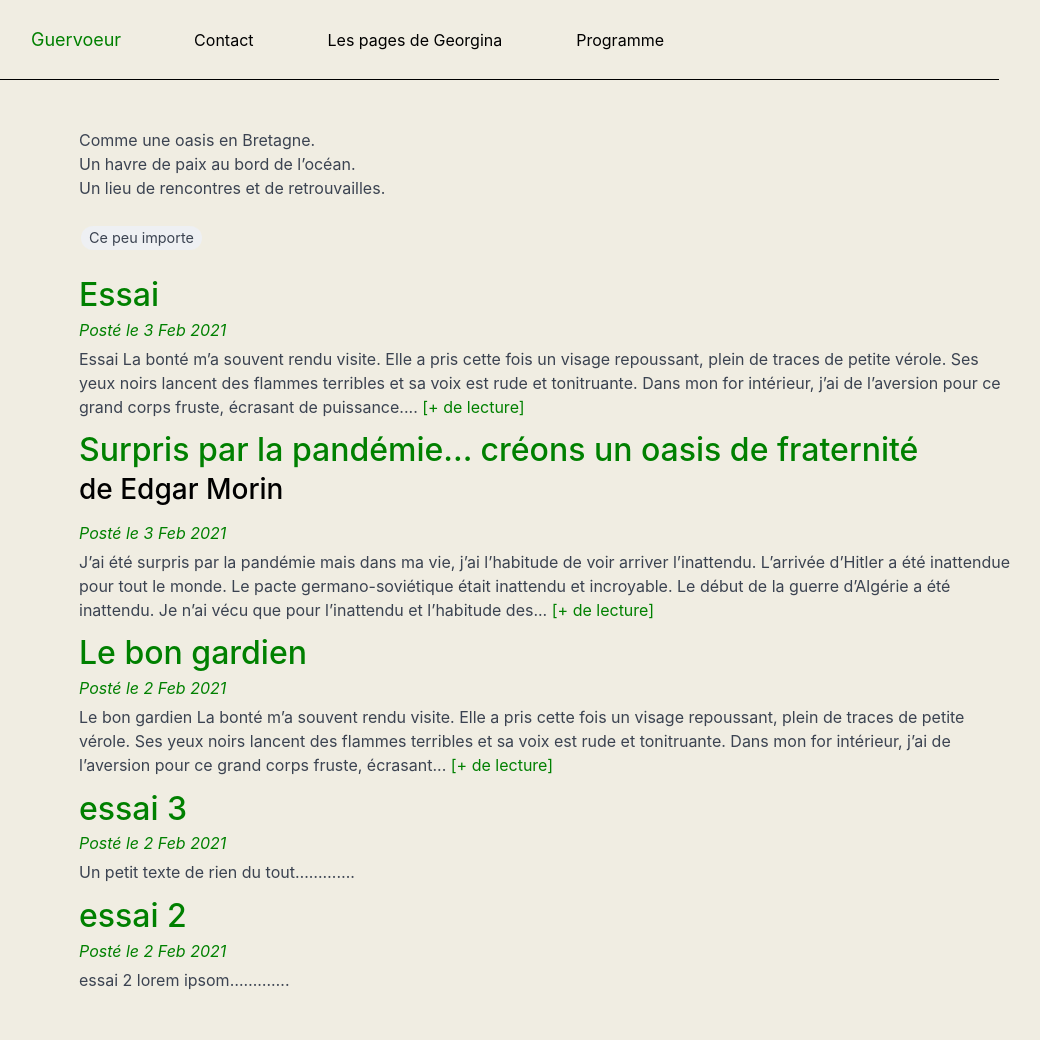
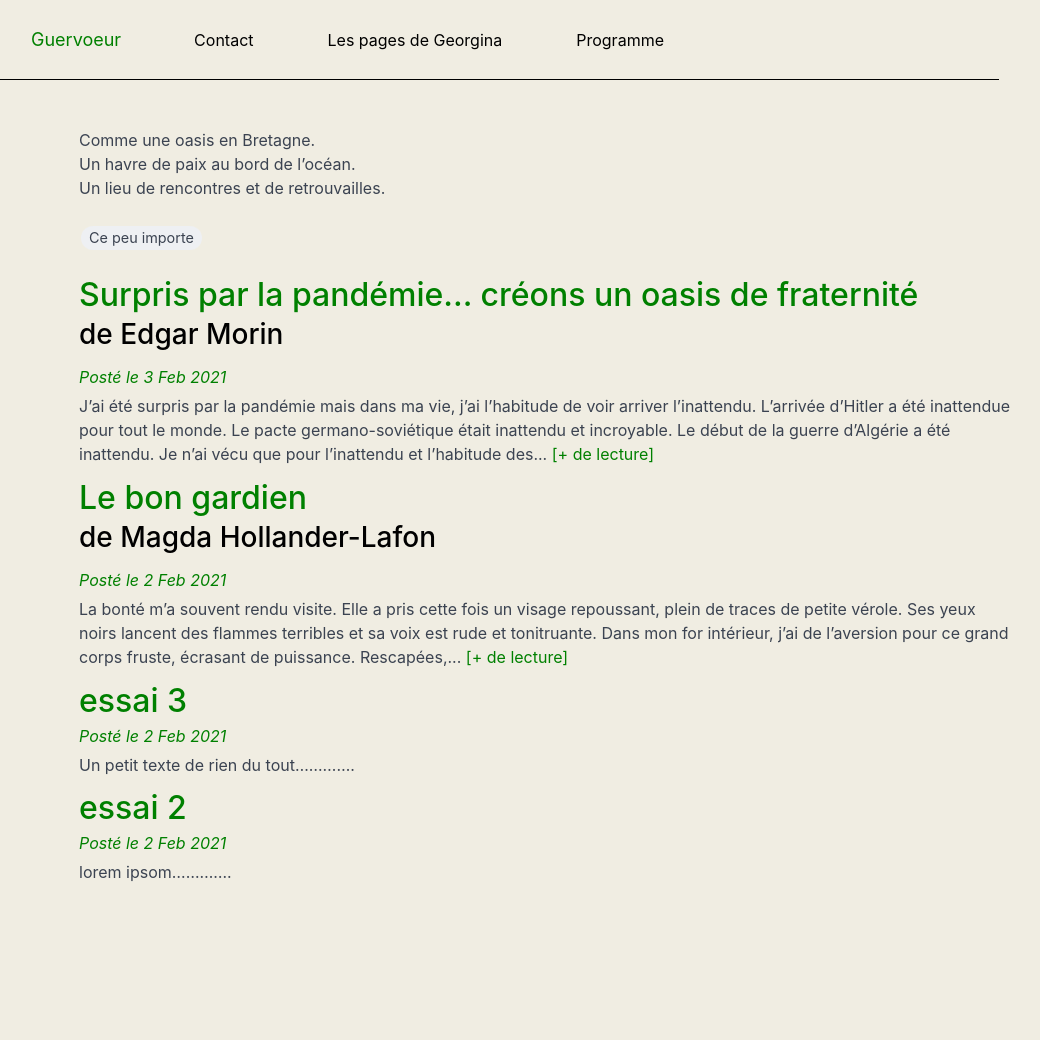
Before and after one commit to violaine-web/guervoeur, a Jekyll site: the page built from index.markdown, in a window 1280 px wide. Shown: the whole page, without its empty margins (141-1181 px from the left). Built offline with Jekyll 4.4.1, drawn with Linux system fonts in a browser that asks for light colours; after the commit the page ends 932 px from its top, so only the background shows below that.

Commit message:
crée et organise des posts pour faire des essais

```diff
--- a/_posts/archipel/2021-02-02-essai-2.md
+++ b/_posts/importe/2021-02-02-essai-2.md
@@ -3,7 +3,4 @@
 title:  "essai 2"
 date:   2021-02-02 10:13:26 +0100
 ---
-
-# essai 2
-
 lorem ipsom.............
--- a/_posts/importe/2021-02-02-le-bon-gardien.md
+++ b/_posts/importe/2021-02-02-le-bon-gardien.md
@@ -1,11 +1,9 @@
 ---
 layout: post
 title:  "Le bon gardien"
+subtitle: de Magda Hollander-Lafon
 date:   2021-02-02 10:13:26 +0100
 ---
-
-# Le bon gardien
-
 La bonté m’a souvent rendu visite. Elle a pris cette fois un visage repoussant, plein de traces de petite vérole. Ses yeux noirs lancent des flammes terribles et sa voix est rude et tonitruante. Dans mon for intérieur, j’ai de l’aversion pour ce grand corps fruste, écrasant de puissance.
 
 Rescapées, nous clouons des rails et déchargeons des wagonnets pleins de traverses. Quarante-trois degrés en dessous de zéro. Nous étions arrivées à destination après plusieurs jours de voyage ; les trois-quart d’entre nous étaient restées dans les fourgons, gelées. Nous sommes encadrées par des gardiens, travailleurs eux-mêmes, et l’ensemble est étroitement surveillé par des uniformes noirs, marqués de la tête de mort.
--- a/_posts/importe/2021-02-03-essai.md
+++ /dev/null
@@ -1,9 +0,0 @@
----
-layout: post
-title:  "Essai"
-date:   2021-02-03 10:13:26 +0100
----
-
-# Essai
-
-La bonté m’a souvent rendu visite. Elle a pris cette fois un visage repoussant, plein de traces de petite vérole. Ses yeux noirs lancent des flammes terribles et sa voix est rude et tonitruante. Dans mon for intérieur, j’ai de l’aversion pour ce grand corps fruste, écrasant de puissance.
```
Also changed, not shown: _posts/importe/2021-02-02-essai-3.md (renamed from _posts/archipel/2021-02-02-essai-3.md).
